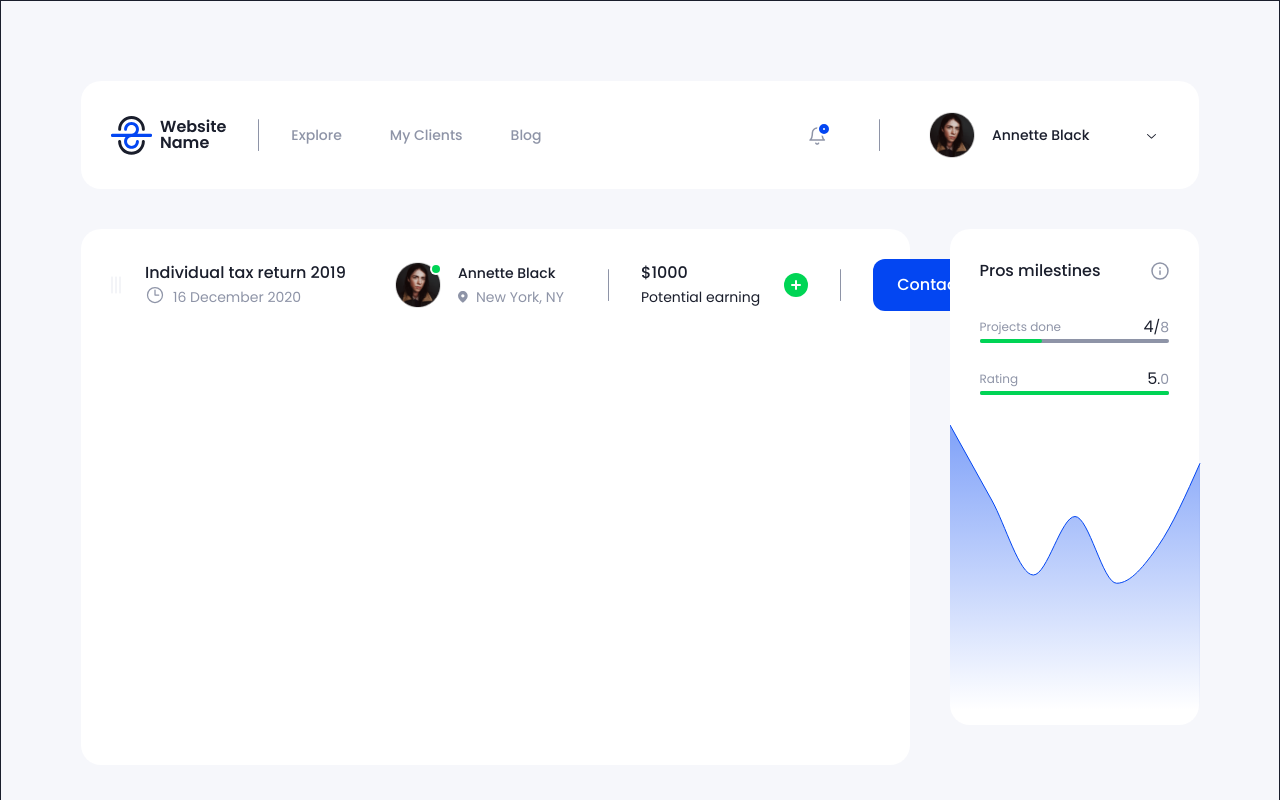
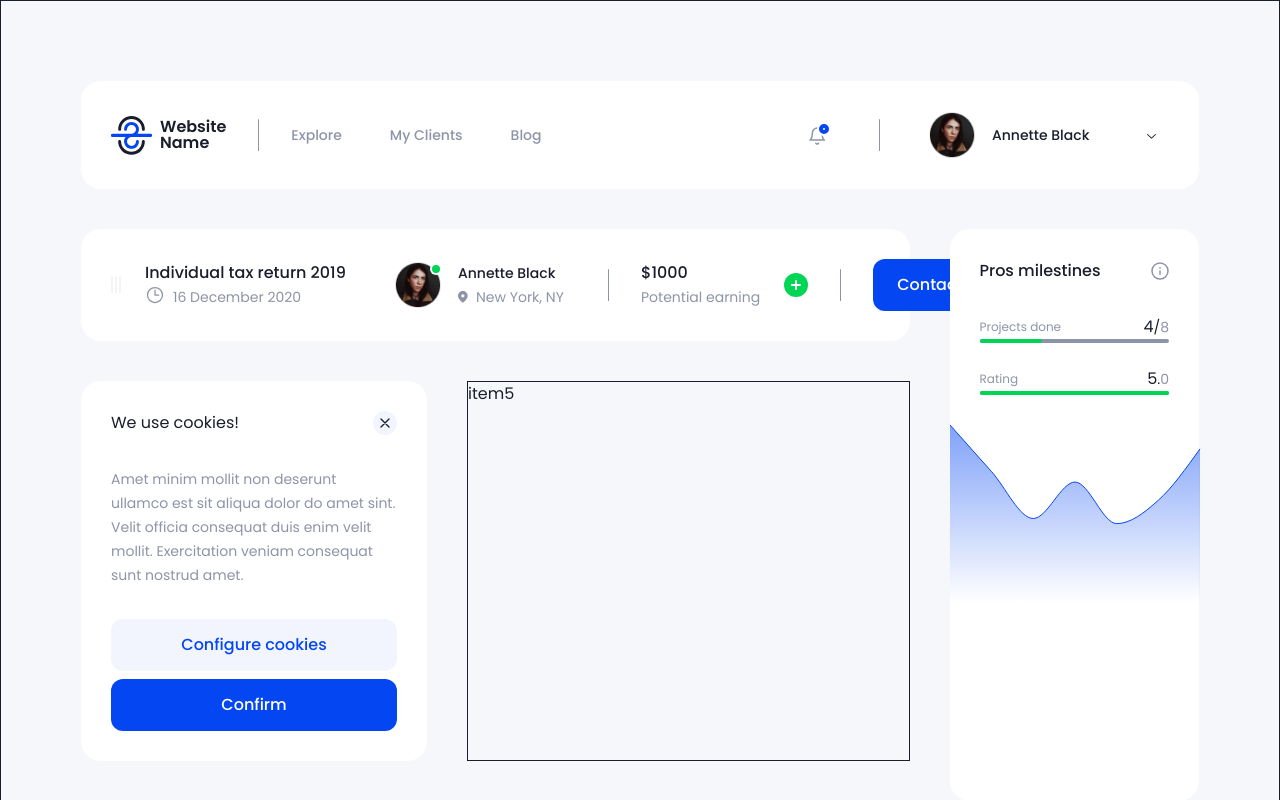
Before and after one commit to masudrahman-dev/grid-on, a React (Vite) app: page / in a window 1280 px wide. Shown: the top 800 px of the page. Built offline with nearby package versions, Linux system fonts and the light colour scheme.

Commit message:
use cookies done

```diff
--- a/src/App.tsx
+++ b/src/App.tsx
@@ -5,6 +5,8 @@ import TaxReturn from "./components/organisms/tax-return/TaxReturn";
 import Navbar from "./components/organisms/navbar/Navbar";
 import ProsMilestone from "./components/organisms/pros-milestone/ProsMilestone";
 import clx from "./components/utils/clx";
+import CrossIcon from "./components/icons/cross-icon/CrossIcon";
+import Button from "./components/atoms/button/Button";
 
 const App = () => {
   return (
@@ -13,13 +15,36 @@ const App = () => {
         <div className="col-span-full  rounded bg-white p-base">
           <Navbar />
         </div>
-        <div className="col-span-9  row-span-2 rounded bg-white p-base ">
+        <div className="col-span-9   row-span-1 rounded bg-white p-base ">
           <TaxReturn />
         </div>
-        <div className="col-span-3   space-y-[135px]  rounded bg-white ">
+        <div className="col-span-3 row-span-3     rounded bg-white ">
           <ProsMilestone />
         </div>
-        <div className="col-span-4    border ">item4</div>
+        <div className="col-span-4    rounded bg-white p-base  ">
+          <div className="space-y-8">
+            <div className="flex items-center justify-between">
+              <p>We use cookies!</p>
+              <button className="inline-flex items-center justify-start rounded-full bg-blue-light p-1 text-paragraph">
+                <CrossIcon className="h-4 w-4 stroke-2" />
+              </button>
+            </div>
+            <p className="text-paragraph leading-6 text-gray">
+              Amet minim mollit non deserunt ullamco est sit aliqua dolor do
+              amet sint. Velit officia consequat duis enim velit mollit.
+              Exercitation veniam consequat sunt nostrud amet.
+            </p>
+            <div className="space-y-2">
+              <Button className="w-full bg-blue-light text-primary  hover:bg-primary hover:text-white">
+                Configure cookies
+              </Button>
+              <Button className="w-full hover:bg-blue-light hover:text-primary">
+                Confirm
+              </Button>
+            </div>
+          </div>
+        </div>
+
         <div className="col-span-5    border ">item5</div>
         <div className="col-span-full border ">item6</div>
         <div className="col-span-4 border ">item7</div>
--- a/src/components/icons/cross-icon/CrossIcon.tsx
+++ b/src/components/icons/cross-icon/CrossIcon.tsx
@@ -1,25 +1,22 @@
 import React from "react";
+import clx from "../../utils/clx";
 
-const CrossIcon = () => {
+const CrossIcon = ({ className }: { className: string }) => {
   return (
-    <div>
     <svg
-        width="24"
-        height="24"
+      xmlns="http://www.w3.org/2000/svg"
+      fill="none"
       viewBox="0 0 24 24"
-        fill="none"
-        xmlns="http://www.w3.org/2000/svg"
+      strokeWidth={1.5}
+      stroke="currentColor"
+      className={clx("h-6 w-6", className)}
     >
-        <circle opacity="0.3" cx="12" cy="12" r="12" fill="white" />
       <path
-          d="M12.0001 12.0001L14.8285 9.17163M12.0001 12.0001L9.17163 14.8285M12.0001 12.0001L9.17163 9.17163M12.0001 12.0001L14.8285 14.8285"
-          stroke="white"
-          stroke-width="2"
-          stroke-linecap="round"
-          stroke-linejoin="round"
+        strokeLinecap="round"
+        strokeLinejoin="round"
+        d="M6 18 18 6M6 6l12 12"
       />
     </svg>
-    </div>
   );
 };
 
--- a/src/components/molecules/pros-milestone-chart/ProsMilestoneChart.tsx
+++ b/src/components/molecules/pros-milestone-chart/ProsMilestoneChart.tsx
@@ -48,7 +48,7 @@ const ProsMilestoneChart = ({ width }: { width: number }) => {
   return (
     <AreaChart
       width={width + 10}
-      height={300}
+      height={187}
       data={data}
       margin={{ top: 0, left: 0, bottom: 0, right: 10 }}
     >
--- a/src/components/organisms/pros-milestone/ProsMilestone.tsx
+++ b/src/components/organisms/pros-milestone/ProsMilestone.tsx
@@ -8,7 +8,7 @@ const ProsMilestone = () => {
   const { ref, divWidth } = useMeasure();
   console.log("divWidth :>> ", divWidth);
   return (
-    <div ref={ref}>
+    <div ref={ref} className="w-full">
       <div className="space-y-8 p-base ">
         <div className="flex items-center justify-between">
           <h1 className="text-title">Pros milestines</h1>
--- a/src/components/organisms/tax-return/TaxReturn.tsx
+++ b/src/components/organisms/tax-return/TaxReturn.tsx
@@ -33,7 +33,7 @@ const TaxReturn = () => {
         <div className="flex items-center space-x-6 ">
           <div className="">
             <p className="text-base font-medium">$1000</p>
-            <span className="text-nowrap text-paragraph">
+            <span className="text-nowrap text-paragraph text-gray">
               Potential earning
             </span>
           </div>
```
Lines whose indentation alone changed are shown as unchanged.
